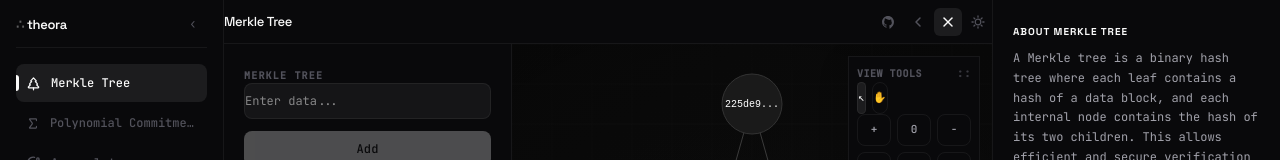
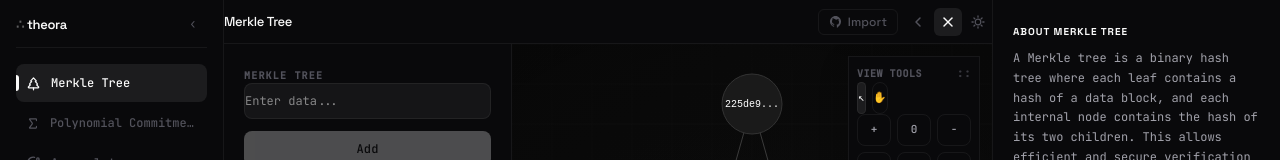
Before and after one commit to LucidSamuel/theora, a React (Vite) app: page / in a window 1280 px wide. Both pictures are taken after a click on the button "Launch App". Shown: the top 160 px of the page. Built offline with nearby package versions, Linux system fonts and the light colour scheme.

Commit message:
feat: styled Import button with GitHub icon and text in Header

```diff
--- a/src/components/layout/Header.tsx
+++ b/src/components/layout/Header.tsx
@@ -33,6 +33,42 @@ function HeaderBtn({
       onMouseLeave={() => setHovered(false)}
     >
       {children}
+    </button>
+  );
+}
+
+function ImportBtn({ onClick }: { onClick: () => void }) {
+  const [hovered, setHovered] = useState(false);
+  return (
+    <button
+      onClick={onClick}
+      aria-label="Import from GitHub"
+      onMouseEnter={() => setHovered(true)}
+      onMouseLeave={() => setHovered(false)}
+      style={{
+        display: 'flex',
+        alignItems: 'center',
+        gap: '6px',
+        padding: '0 10px',
+        height: '26px',
+        borderRadius: '6px',
+        border: '1px solid',
+        borderColor: hovered ? 'var(--text-muted)' : 'var(--border)',
+        background: hovered ? 'var(--button-bg-strong)' : 'transparent',
+        color: hovered ? 'var(--text-primary)' : 'var(--text-muted)',
+        cursor: 'pointer',
+        fontSize: '12px',
+        fontFamily: 'var(--font-display)',
+        fontWeight: 500,
+        letterSpacing: '0.01em',
+        transition: 'background 120ms ease, color 120ms ease, border-color 120ms ease',
+        marginRight: '4px',
+      }}
+    >
+      <svg width="13" height="13" viewBox="0 0 14 14" fill="currentColor">
+        <path d="M7 1C3.686 1 1 3.686 1 7c0 2.654 1.721 4.904 4.107 5.698.3.055.41-.13.41-.29 0-.142-.005-.519-.008-1.018-1.67.363-2.022-.804-2.022-.804-.273-.694-.666-.879-.666-.879-.545-.373.041-.365.041-.365.602.042.919.618.919.618.535.916 1.403.652 1.745.498.054-.387.209-.652.38-.802-1.332-.152-2.733-.666-2.733-2.963 0-.655.234-1.19.618-1.61-.062-.151-.268-.76.058-1.585 0 0 .504-.161 1.65.615A5.75 5.75 0 0 1 7 4.836c.51.002 1.023.069 1.502.202 1.145-.776 1.648-.615 1.648-.615.327.825.121 1.434.06 1.585.385.42.617.955.617 1.61 0 2.304-1.403 2.81-2.739 2.958.215.186.407.552.407 1.113 0 .804-.007 1.452-.007 1.65 0 .16.108.348.413.289C11.28 11.902 13 9.653 13 7c0-3.314-2.686-6-6-6z"/>
+      </svg>
+      Import
     </button>
   );
 }
@@ -82,11 +118,7 @@ export function Header({ activeDemo, theme, onToggleTheme, onToggleInfo, onOpenI
         </span>
       </div>
       <div className="flex items-center gap-0.5">
-        <HeaderBtn onClick={onOpenImport} label="Import from GitHub">
-          <svg width="14" height="14" viewBox="0 0 14 14" fill="none">
-            <path d="M7 1C3.686 1 1 3.686 1 7c0 2.654 1.721 4.904 4.107 5.698.3.055.41-.13.41-.29 0-.142-.005-.519-.008-1.018-1.67.363-2.022-.804-2.022-.804-.273-.694-.666-0.879-.666-.879-.545-.373.041-.365.041-.365.602.042.919.618.919.618.535.916 1.403.652 1.745.498.054-.387.209-.652.38-.802-1.332-.152-2.733-.666-2.733-2.963 0-.655.234-1.19.618-1.61-.062-.151-.268-.76.058-1.585 0 0 .504-.161 1.65.615A5.75 5.75 0 0 1 7 4.836c.51.002 1.023.069 1.502.202 1.145-.776 1.648-.615 1.648-.615.327.825.121 1.434.06 1.585.385.42.617.955.617 1.61 0 2.304-1.403 2.81-2.739 2.958.215.186.407.552.407 1.113 0 .804-.007 1.452-.007 1.65 0 .16.108.348.413.289C11.28 11.902 13 9.653 13 7c0-3.314-2.686-6-6-6z" fill="currentColor"/>
-          </svg>
-        </HeaderBtn>
+        <ImportBtn onClick={onOpenImport} />
         <HeaderBtn
           onClick={onToggleNav}
           label="Toggle sidebar"
```
